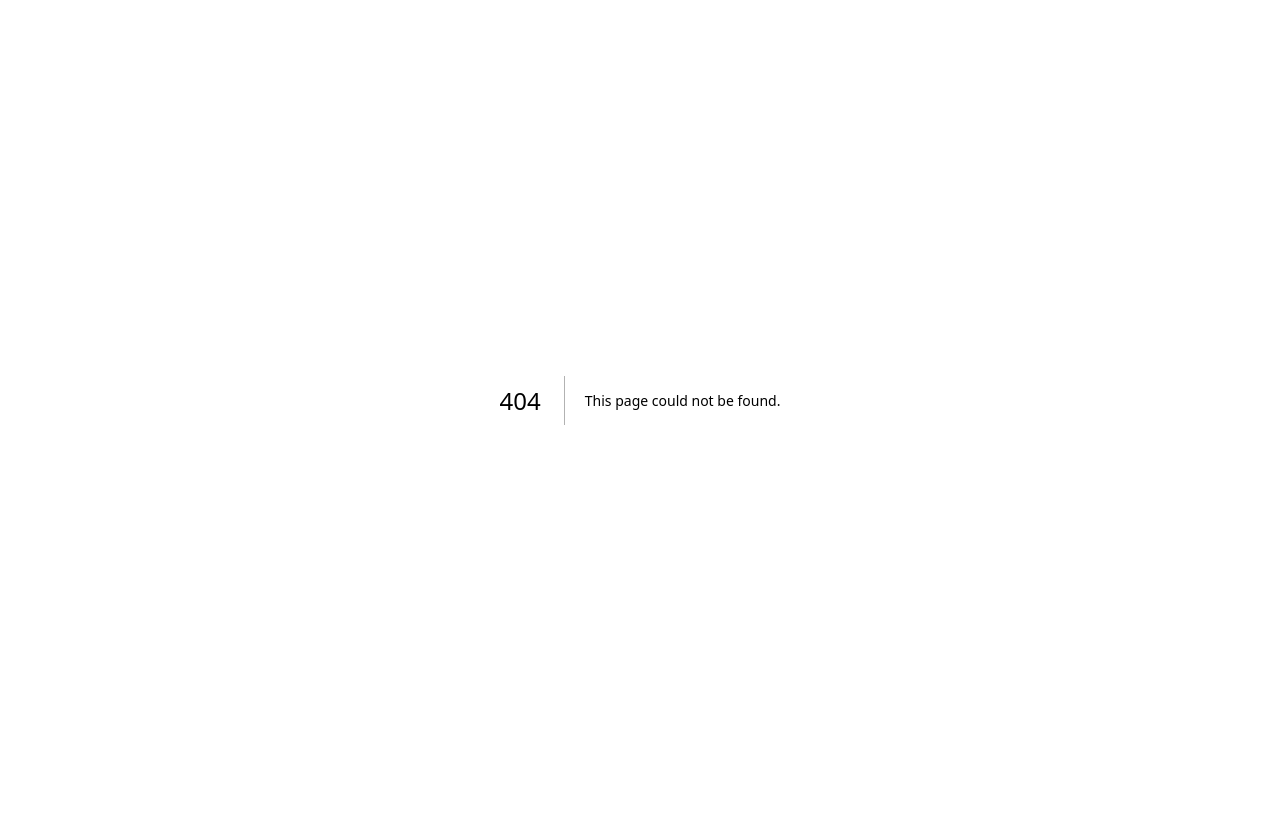
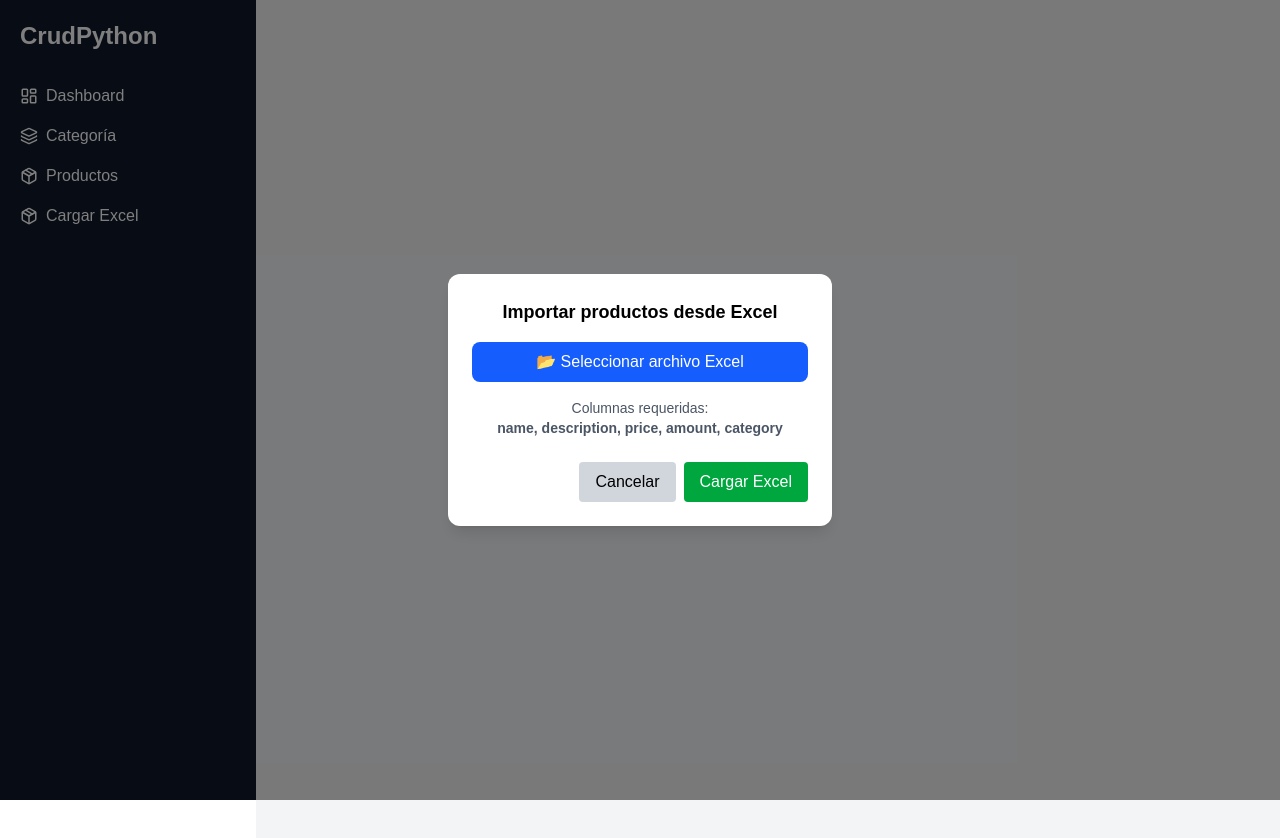
Before and after one commit to Juangui0612/python-next, a Next.js app: page /dashboard/products/importexcel in a window 1280 px wide. Before the commit this address had no page. Shown: the top 838 px of the page. Before the commit the page ends 800 px from the top, so only its background shows below. Built offline with nearby package versions, Linux system fonts and the light colour scheme; no server answers.

Commit message:
se agrego para montar el excel

```diff
--- a/package.json
+++ b/package.json
@@ -15,7 +15,8 @@
     "next": "15.5.6",
     "react": "19.1.0",
     "react-dom": "19.1.0",
-    "recharts": "^3.6.0"
+    "recharts": "^3.6.0",
+    "xlsx": "^0.18.5"
   },
   "devDependencies": {
     "@eslint/eslintrc": "^3",
--- /dev/null
+++ b/src/app/dashboard/products/importexcel/page.tsx
@@ -0,0 +1,17 @@
+"use client"
+
+import ModalUploadExcel from "@/components/product/ModalUploadExcel"
+import { useRouter } from "next/navigation"
+
+export default function ImportExcelPage() {
+  const router = useRouter()
+
+  return (
+    <div className="min-h-screen bg-gray-100 flex items-center justify-center">
+      <ModalUploadExcel
+        onClose={() => router.push("/dashboard/products")}
+        onSuccess={() => router.push("/dashboard/products")}
+      />
+    </div>
+  )
+}
--- a/src/components/Sidebar.tsx
+++ b/src/components/Sidebar.tsx
@@ -46,6 +46,12 @@ export default function Sidebar() {
           >
             <Package size={18} /> Productos
           </Link>
+          <Link
+            href="/dashboard/products/importexcel"
+            className="flex items-center gap-2 hover:text-blue-400"
+          >
+            <Package size={18} /> Cargar Excel
+          </Link>
 
 
         </nav>
--- /dev/null
+++ b/src/components/product/ModalUploadExcel.tsx
@@ -0,0 +1,163 @@
+"use client"
+
+import { useRef, useState } from "react"
+import * as XLSX from "xlsx"
+import { POSTProducts } from "@/actions/product-actions"
+import { getCookie } from "cookies-next"
+
+interface Props {
+  onClose: () => void
+  onSuccess?: () => void
+}
+
+interface ExcelProduct {
+  name: string
+  description?: string
+  price: number
+  amount: number
+  category: number
+}
+
+export default function ModalUploadExcel({ onClose, onSuccess }: Props) {
+  const [file, setFile] = useState<File | null>(null)
+  const [loading, setLoading] = useState(false)
+  const inputRef = useRef<HTMLInputElement>(null)
+
+  const handleFile = (e: React.ChangeEvent<HTMLInputElement>) => {
+    if (e.target.files?.length) {
+      setFile(e.target.files[0])
+    }
+  }
+
+  const handleUpload = async () => {
+    if (!file) {
+      alert("❌ Selecciona un archivo Excel")
+      return
+    }
+
+    try {
+      setLoading(true)
+      const token = (getCookie("ap_token") as string) || ""
+
+      const data = await file.arrayBuffer()
+      const workbook = XLSX.read(data)
+      const sheet = workbook.Sheets[workbook.SheetNames[0]]
+
+      const rawRows = XLSX.utils.sheet_to_json<Record<string, unknown>>(sheet)
+
+      if (!rawRows.length) {
+        alert("❌ El archivo está vacío")
+        return
+      }
+
+      // Normalizar columnas
+      const rows: ExcelProduct[] = rawRows
+        .map(row => {
+          const clean: Record<string, unknown> = {}
+
+          Object.keys(row).forEach(key => {
+            clean[key.trim().toLowerCase()] = row[key]
+          })
+
+          return {
+            name: String(clean.name ?? ""),
+            description: String(clean.description ?? ""),
+            price: Number(clean.price),
+            amount: Number(clean.amount),
+            category: Number(clean.category)
+          }
+        })
+        .filter(
+          p =>
+            p.name &&
+            !isNaN(p.price) &&
+            !isNaN(p.amount) &&
+            !isNaN(p.category)
+        )
+
+      if (!rows.length) {
+        alert("❌ No hay filas válidas en el Excel")
+        return
+      }
+
+      for (const product of rows) {
+        await POSTProducts({
+          ...product,
+          token
+        })
+      }
+
+      alert("✅ Productos importados correctamente")
+      onSuccess?.()
+      onClose()
+
+    } catch (error) {
+      console.error("Error al importar Excel", error)
+      alert("❌ Error al importar productos")
+    } finally {
+      setLoading(false)
+    }
+  }
+
+  return (
+    <div className="fixed inset-0 bg-black/50 flex items-center justify-center z-50">
+      <div className="bg-white rounded-xl p-6 w-96 space-y-4 text-black shadow-lg">
+
+        <h2 className="text-lg font-semibold text-center">
+          Importar productos desde Excel
+        </h2>
+
+        {/* INPUT FILE OCULTO */}
+        <input
+          ref={inputRef}
+          type="file"
+          accept=".xlsx,.xls"
+          onChange={handleFile}
+          className="hidden"
+        />
+
+        {/* BOTÓN SELECCIONAR ARCHIVO */}
+        <button
+          onClick={() => inputRef.current?.click()}
+          className="w-full px-4 py-2 bg-blue-600 hover:bg-blue-700 text-white rounded-lg"
+        >
+          📂 Seleccionar archivo Excel
+        </button>
+
+        {/* NOMBRE DEL ARCHIVO */}
+        {file && (
+          <p className="text-sm text-gray-600 truncate text-center">
+            Archivo seleccionado:
+            <br />
+            <b>{file.name}</b>
+          </p>
+        )}
+
+        <p className="text-sm text-gray-600 text-center">
+          Columnas requeridas:
+          <br />
+          <b>name, description, price, amount, category</b>
+        </p>
+
+        <div className="flex justify-end gap-2 pt-2">
+          <button
+            onClick={onClose}
+            className="px-4 py-2 rounded bg-gray-300"
+            disabled={loading}
+          >
+            Cancelar
+          </button>
+
+          <button
+            onClick={handleUpload}
+            className="px-4 py-2 rounded bg-green-600 text-white disabled:opacity-50"
+            disabled={loading}
+          >
+            {loading ? "Cargando..." : "Cargar Excel"}
+          </button>
+        </div>
+
+      </div>
+    </div>
+  )
+}
--- a/src/components/product/Products.tsx
+++ b/src/components/product/Products.tsx
@@ -7,6 +7,7 @@ import ModalProduct from "./ModalProduct"
 import ModalEdit from "./ModalEdit"
 import { Edit, Trash2 } from "lucide-react";
 import UserBubble from "@/components/UserBubble";
+
 
 
 
@@ -31,6 +32,8 @@ export default function Products() {
     const [createProduct, setCreateProduct] = useState(false) //modal de crear
     const [editproduct, setEditProduct] = useState(false) //modal de editar
     const [selectproduct, setSelectProduct] = useState<Products | null>(null) //modal de editar
+
+
 
     const GETProductAPI = async () => {
         try {
@@ -108,13 +111,18 @@ export default function Products() {
             <div className="flex justify-between items-center">
                 <h2 className="text-xl font-semibold text-gray-800">Lista de Productos</h2>
                 <div className="flex items-center gap-4">
-                    {/* La burbuja se mostrará justo a la izquierda/encima del botón */}
-                    <UserBubble />
+    <UserBubble />
 
-                    <button onClick={() => setCreateProduct(true)} className="bg-blue-600 text-white px-4 py-2 rounded-lg shadow-md hover:bg-blue-700">
-                        + Crear Producto
-                    </button>
-                </div>
+
+
+    <button
+        onClick={() => setCreateProduct(true)}
+        className="bg-blue-600 text-white px-4 py-2 rounded-lg shadow-md hover:bg-blue-700"
+    >
+        + Crear Producto
+    </button>
+</div>
+
             </div>
 
             {/* Modal de creación */}
@@ -123,6 +131,7 @@ export default function Products() {
                 onClose={() => setCreateProduct(false)}
                 onProductCreated={GETProductAPI}
             />
+
 
             <div className="relative overflow-hidden rounded-lg border border-gray-200 shadow-sm">
                 <table className="w-full text-sm text-left text-gray-700">
```
Also changed, not shown: 1 other file (tests, documents, lock files or other folders).
